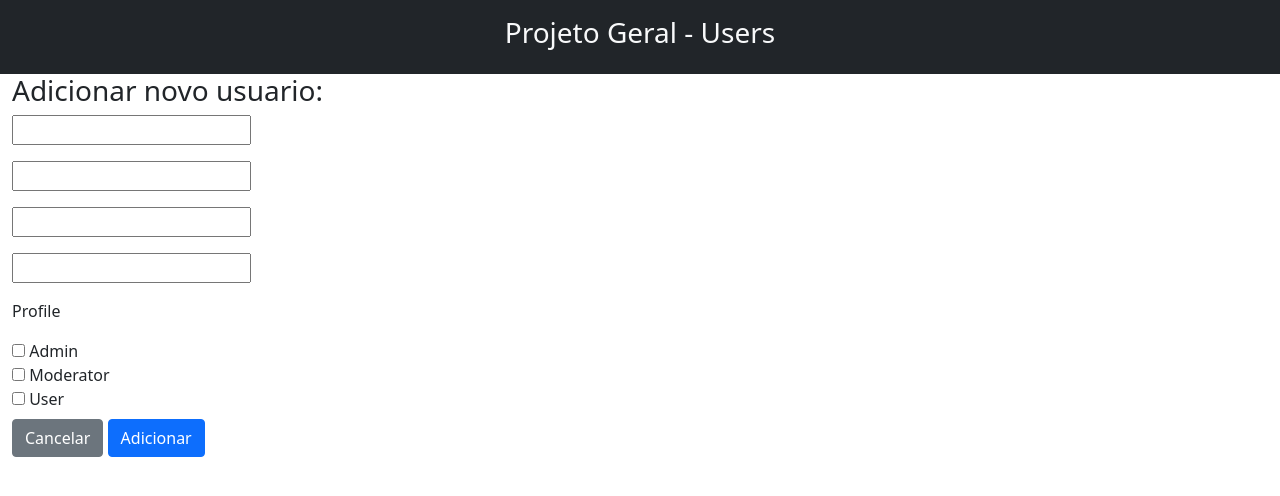
After one commit to LeandroRD/projetoGeral, a CodeIgniter 4 app: the page made by app/Views/users/admin_new_user.php in a window 1280 px wide. The commit adds this page. Shown: the top 496 px of the page. Run offline with PHP 8.4 and a stand-in for CodeIgniter, Linux system fonts and the light colour scheme; the template is opened without the code that fills it, so the values that code supplies are empty; some libraries are stand-ins or nearby versions.

Commit message:
created form add new user2

```diff
--- /dev/null
+++ b/app/Views/users/admin_new_user.php
@@ -0,0 +1,36 @@
+<?php
+    $this->extend('Layout/layout_users');
+    $s = session();
+?>
+
+<?php $this->section('conteudo')?>
+    <!-- erro -->
+    <?php if(isset($error)):?>
+        <div class="alert alert-danger">
+            <?php echo $error ?>
+        </div>
+    <?php endif;?>
+     <!-- formulario para novo usuario -->
+    <h3>Adicionar novo usuario: </h3>
+    <form action="" method="post">
+        <p><input type="text" name="text_username"></p>
+        <p><input type="text" name="text_password"></p>
+        <p><input type="text" name="text_name"></p>
+        <p><input type="email" name="text_email"></p>
+        <!-- profile -->
+        <p>Profile</p>
+        <label><input type="checkbox" name="check_admin" > Admin</label></br>
+        <label><input type="checkbox" name="check_moderator" > Moderator</label></br>
+        <label><input type="checkbox" name="check_user" > User</label></br>
+
+        <div class="mt-2">
+            <a href="<?php echo site_url('users/admin_users') ?>"class="btn btn-secondary">Cancelar</a>
+            <button class="btn btn-primary">Adicionar</button>
+        </div>
+    </form>
+
+
+
+
+
+<?php $this->endSection()?>
--- a/app/Views/users/admin_users.php
+++ b/app/Views/users/admin_users.php
@@ -5,7 +5,7 @@
 
 <?php $this->section('conteudo')?>
 
-    <div class="mt-2 mb-2"><a href="" class="btn btn-primary">Novo Utilizadores...</a></div>
+    <div class="mt-2 mb-2"><a href="<?php echo site_url('users/admin_new_user') ?>" class="btn btn-primary">Novo Utilizadores...</a></div>
     <div>
         <table class="table table-striped">
             <thead class="table-dark">
```
